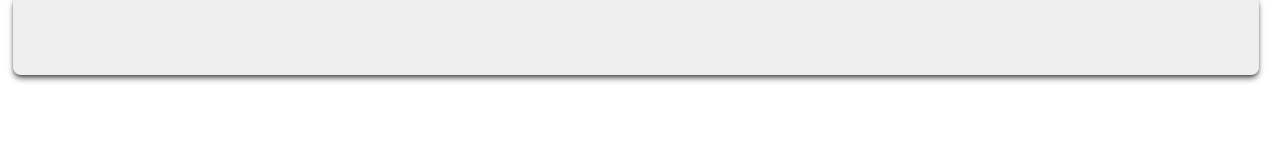
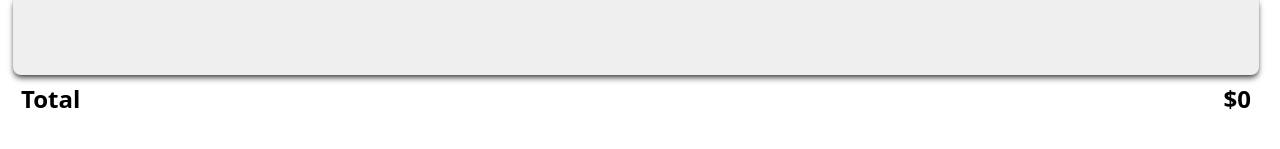
Before and after one commit to Garcia-Tony/ProBudgetApp, a React (Vite) app in the folder client/: page /home in a window 1280 px wide. Shown: the part 371-520 px from the top of the page. Built offline with nearby package versions, Linux system fonts and the light colour scheme.

Commit message:
Create a total bar with amount functionality

```diff
--- a/client/src/Pages/Home.tsx
+++ b/client/src/Pages/Home.tsx
@@ -4,7 +4,7 @@ import { useNavigate } from 'react-router-dom';
 import { useExpenses } from '../components/ExpenseContext';
 
 export function Home() {
-  const { expenses } = useExpenses();
+  const { expenses, totalAmount } = useExpenses();
   const { handleSignOut } = useUser();
   const [isMenuOpen, setIsMenuOpen] = useState(false);
   const [popUp, setPopUp] = useState(false);
@@ -126,6 +126,10 @@ export function Home() {
               </div>
             </div>
           ))}
+        <div className="h-5 md:h-6 flex justify-between items-center px-2 font-bold">
+          <p className="text-xl md:text-2xl text-black">Total</p>
+          <p className="text-xl md:text-2xl text-black">${totalAmount}</p>
+        </div>
       </div>
 
       {isMenuOpen && (
```
